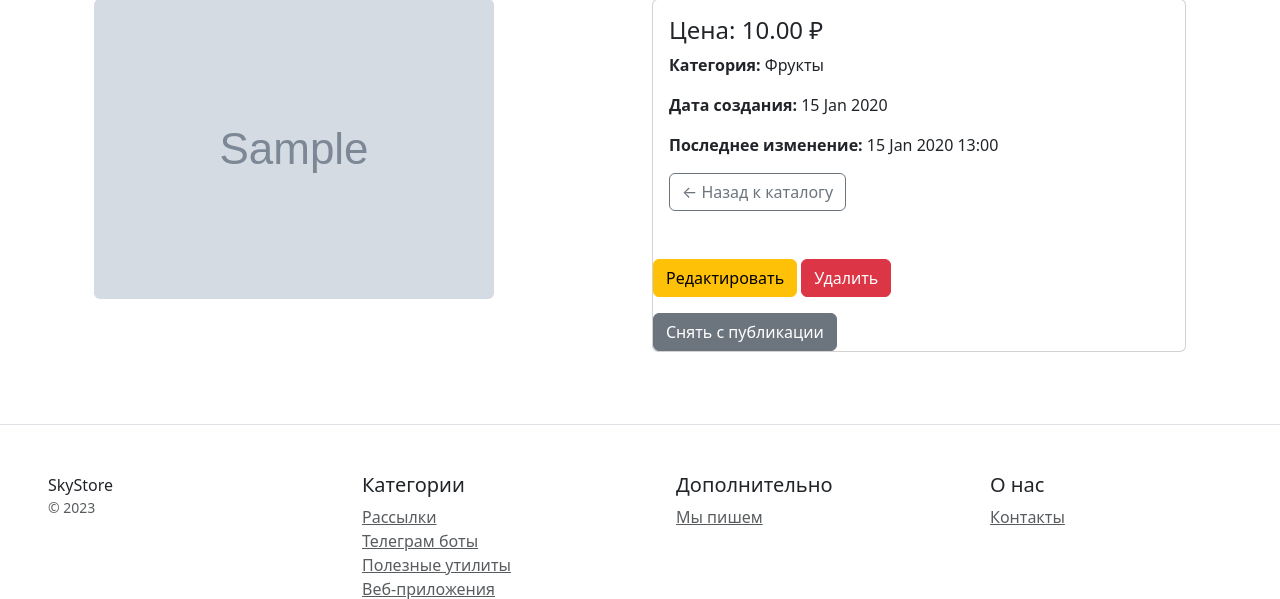
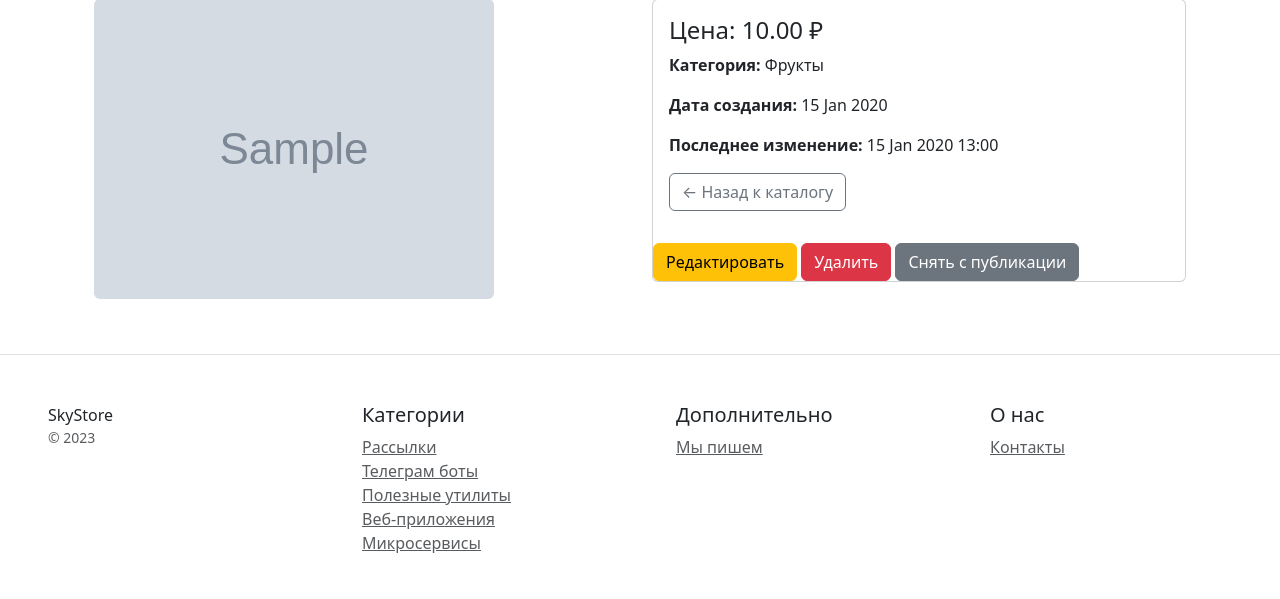
Before and after one commit to Nekrontir/SkyPro_first_django_project, a Django app: page /catalog/product/1/ in a window 1280 px wide. Shown: the part 281-880 px from the top of the page. After the commit the page ends 834 px from the top, so only its background shows below. Run offline with Django 5.2, Linux system fonts and the light colour scheme; a user stored in the database is signed in; data comes from the database, SQL or seed files in the repository; tables that the repository leaves empty hold one stand-in row (values such as "Sample post"); grey boxes marked "Sample" are stand-in pictures; parts of the project's set-up code (start-up, migrations or seed data) failed here and were passed over; some libraries are stand-ins or nearby versions.

Commit message:
small fix

```diff
--- a/catalog/templates/product_detail.html
+++ b/catalog/templates/product_detail.html
@@ -30,15 +30,13 @@
         </div>
         <div class="mt-3">
           {% if user == product.owner %}
-          <div class="mt-3">
-            <a href="{% url 'catalog:product_update' product.pk %}" class="btn btn-warning">Редактировать</a>
-            <a href="{% url 'catalog:product_delete' product.pk %}" class="btn btn-danger">Удалить</a>
-          </div>
+          <a href="{% url 'catalog:product_update' product.pk %}" class="btn btn-warning">Редактировать</a>
+          <a href="{% url 'catalog:product_delete' product.pk %}" class="btn btn-danger">Удалить</a>
+          {% elif perms.catalog.delete_product %}
+          <a href="{% url 'catalog:product_delete' product.pk %}" class="btn btn-danger">Удалить</a>
           {% endif %}
           {% if perms.catalog.can_unpublish_product and product.is_published %}
-          <div class="mt-3">
-            <a href="{% url 'catalog:product_unpublish' product.pk %}" class="btn btn-secondary">Снять с публикации</a>
-          </div>
+          <a href="{% url 'catalog:product_unpublish' product.pk %}" class="btn btn-secondary">Снять с публикации</a>
           {% endif %}
         </div>
       </div>
```
